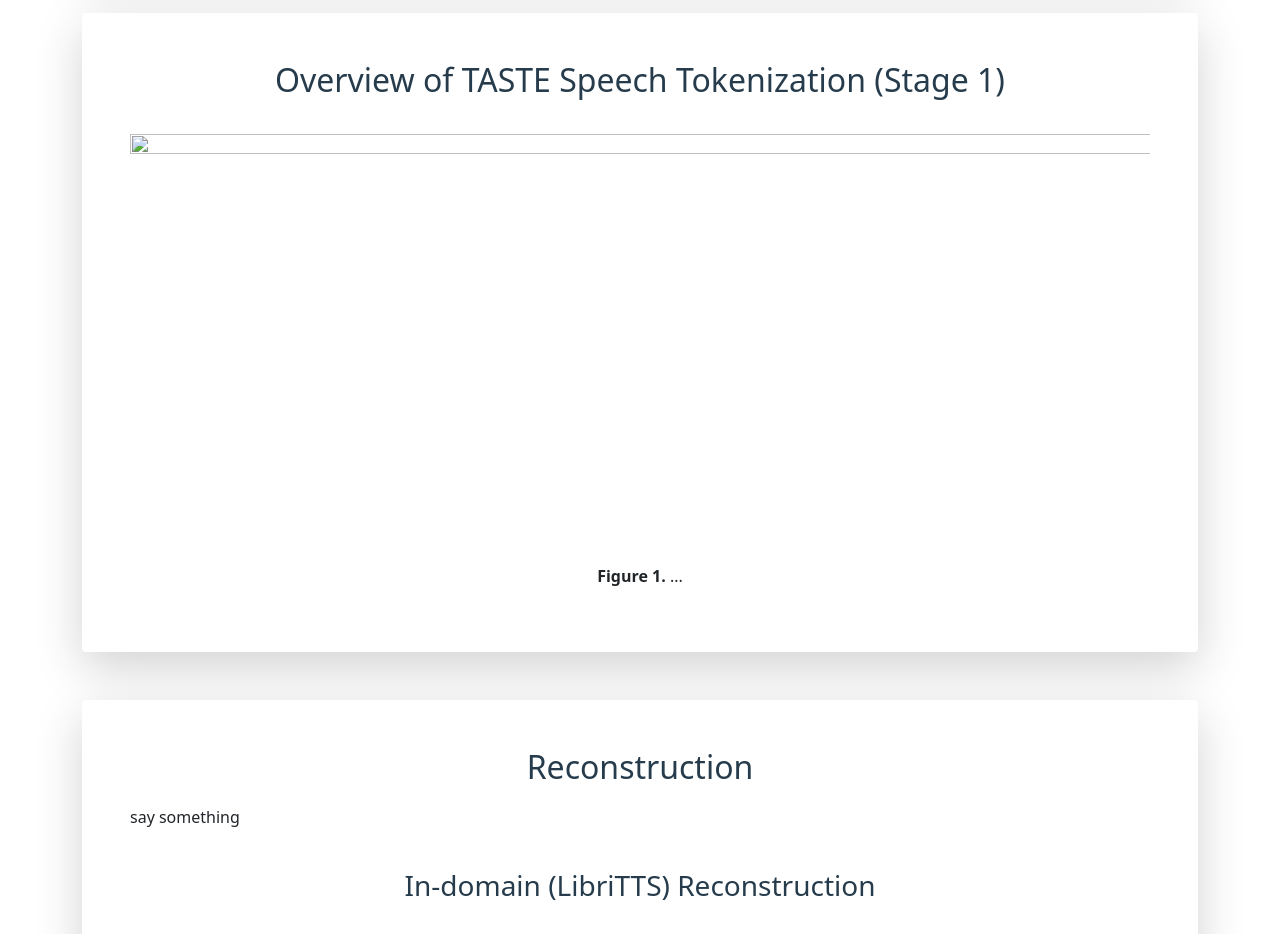
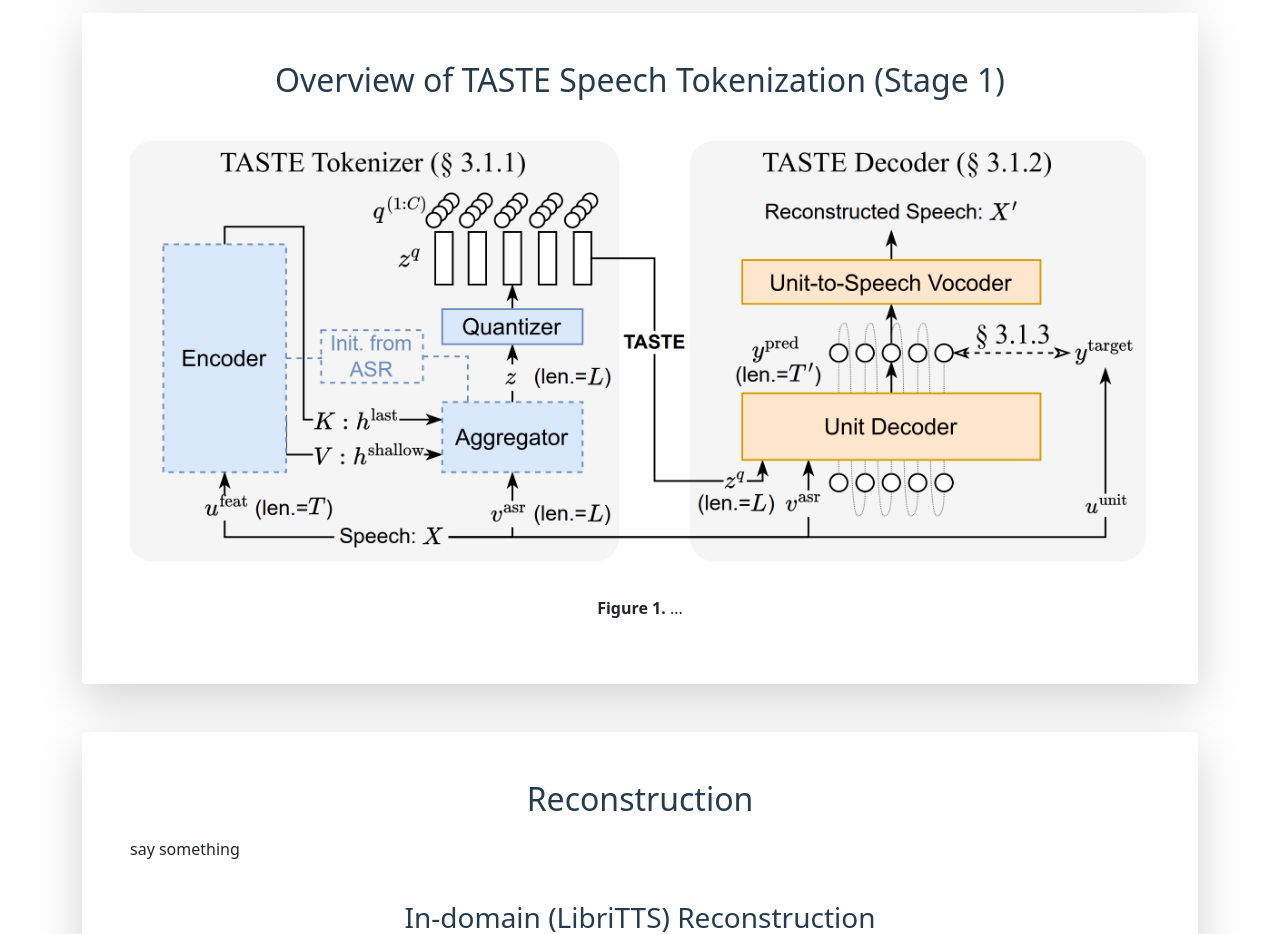
Before and after one commit to mtkresearch/TASTE-SpokenLM.github.io, a plain HTML site: page index.html in a window 1280 px wide. Shown: the part 840-1774 px from the top of the page. Drawn offline with nearby package versions, Linux system fonts and the light colour scheme.

Commit message:
Update index.html

```diff
--- a/index.html
+++ b/index.html
@@ -47,7 +47,7 @@
 	<h2 id="stage1" style="text-align: center;">Overview of TASTE Speech Tokenization (Stage 1)</h2>
 	<body>
 	<p style="text-align: center;">
-		<img src="pics/overview-cosyvoice.png" height="400" width="1024">
+		<img src="images/fig1.png" height="400" width="1024">
 	</p>
 	</body>
 		<p style="text-align: center;" >
```
